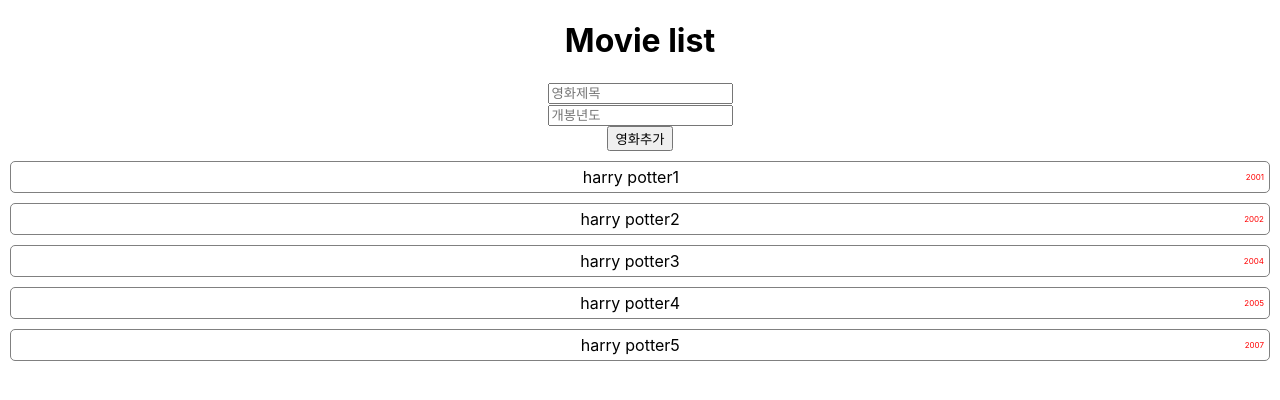
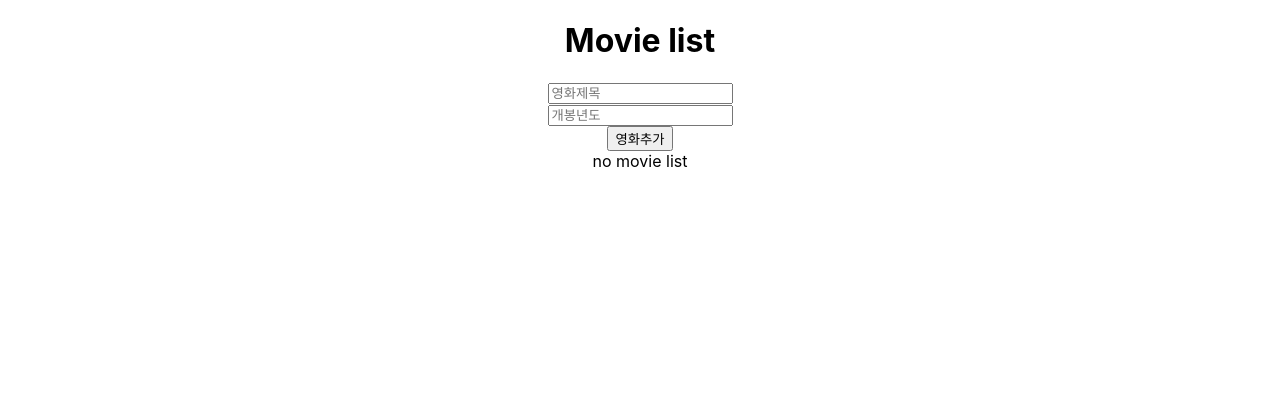
Before and after one commit to LIMDANBI/study_react, a React (Create React App) app: page / in a window 1280 px wide. Shown: the top 400 px of the page. Built offline with nearby package versions, Linux system fonts and the light colour scheme.

Commit message:
영화 삭제 : filter 이용

```diff
--- a/src/App.js
+++ b/src/App.js
@@ -6,25 +6,24 @@
 
 function App() {
 
-  const [movies, setMovies] = useState(
-    [
-      { title: 'harry potter1', year: 2001 },
-      { title: 'harry potter2', year: 2002 },
-      { title: 'harry potter3', year: 2004 },
-      { title: 'harry potter4', year: 2005 },
-      { title: 'harry potter5', year: 2007 },
-    ]
-  );
-  const renderMovies = movies.map(movie => {
+  const [movies, setMovies] = useState([]);
+
+  const removeMovie = (id) => {
+    setMovies(movies.filter(movie => {
+      return movie.id !== id;
+    }));
+  }
+
+  const renderMovies = movies.length ? movies.map( movie => {
     return (
-      <Movie movie={movie} key={movie.title} /> // component를 사용하기 때문에 component에 key를 넣어 줌
+      <Movie movie={movie} key={movie.id} removeMovie={removeMovie} /> // component를 사용하기 때문에 component에 key를 넣어 줌
     )
-  });
+  }) : 'no movie list';
 
   const addMovie = (movie) => {
     setMovies([
       ...movies,
-      movie ]);
+      movie]);
   };
 
   return (
--- a/src/components/Movie.js
+++ b/src/components/Movie.js
@@ -1,10 +1,18 @@
 import React from 'react';
 
-const Movie = ({movie}) => { // props => props.movie.title / {movie} => movie.title (원하는 것만 빼올 수 있음 !!)
+const Movie = ({ movie, removeMovie }) => { // props => props.movie.title / {movie} => movie.title (원하는 것만 빼올 수 있음 !!)
     return (
         <div className="movie">
-            <div className="movie-title">{movie.title}</div>
-            <div className="movie-year">{movie.year}</div>
+            <div className="movie-title">
+                {movie.title}
+                <span className="movie-year">
+                    ({movie.year})
+                </span>
+            </div>
+            <div>
+                <button onClick={() => removeMovie(movie.id)}>삭제</button>
+            </div>
+
         </div>
     );
 };
--- a/src/components/MovieForm.js
+++ b/src/components/MovieForm.js
@@ -12,12 +12,12 @@
     const onSubmit = (event) => {
         event.preventDefault(); // form 사용 시 submit을 했을 때 page reloading 방지
         addMovie({
+            id : Date.now(),
             title : movieTitle,
             year : movieYear,
         });
         resetForm();
     };
-
 
     return (
         <form onSubmit={onSubmit}>
```
